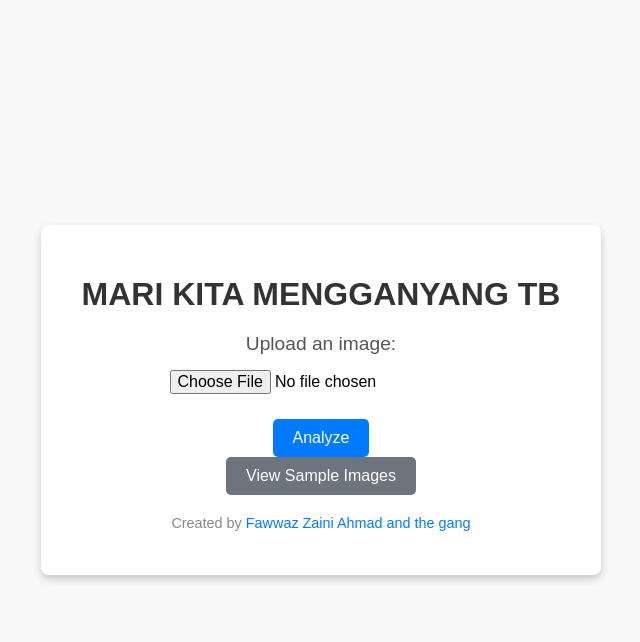
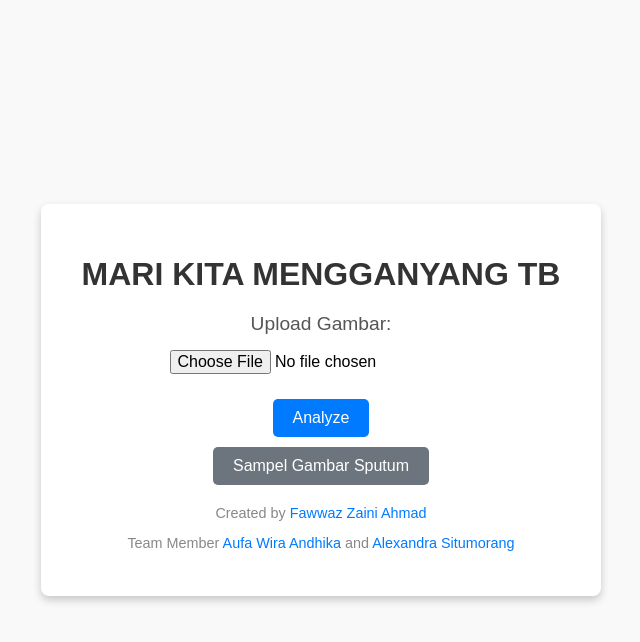
Before and after one commit to pakfawwaz/GanyangTB, a Flask app: page / in a window 1280 px wide. Shown: the top 642 px of the page, without its empty margins (319-959 px from the left). Run offline with Flask 3, Linux system fonts and the light colour scheme.

Commit message:
Update index.html

```diff
--- a/templates/index.html
+++ b/templates/index.html
@@ -60,6 +60,7 @@
 
         .btn-secondary {
             background-color: #6c757d;
+            margin-top: 10px; /* Adds space between the buttons */
         }
 
         .btn-secondary:hover {
@@ -86,20 +87,23 @@
     <div class="container">
         <h1>MARI KITA MENGGANYANG TB</h1>
         <form action="/analyze" method="post" enctype="multipart/form-data">
-            <label for="image">Upload an image:</label>
+            <label for="image">Upload Gambar:</label>
             <input type="file" id="image" name="image" accept="image/*" required>
             <button type="submit">Analyze</button>
         </form>
-        <button class="btn-secondary" onclick="redirectToSamples()">View Sample Images</button>
+        <div>
+            </div>
+        <button class="btn-secondary" onclick="redirectToSamples()">Sampel Gambar Sputum</button>
         <footer>
-            <p>Created by <a href="https://example.com" target="_blank">Fawwaz Zaini Ahmad and the gang</a></p>
+            <p>Created by <a href="https://www.linkedin.com/in/fawwaz-zaini-ahmad-82b03a190/" target="_blank">Fawwaz Zaini Ahmad</a></p>
+            <p>Team Member <a href="https://www.linkedin.com/in/aufaandhika/" target="_blank">Aufa Wira Andhika</a> and <a href="https://www.linkedin.com/in/alexandrasitumorang/" target="_blank">Alexandra Situmorang</a></p>
         </footer>
     </div>
 
     <script>
         function redirectToSamples() {
             // Replace with your Google Drive folder link
-            const driveLink = "https://drive.google.com/drive/folders/your-google-drive-folder-id";
+            const driveLink = "https://drive.google.com/drive/folders/1AxaXWtuXg4iwpV-yLdriuRBAAqhtBhgO?usp=drive_link";
             window.open(driveLink, "_blank");
         }
     </script>
```
